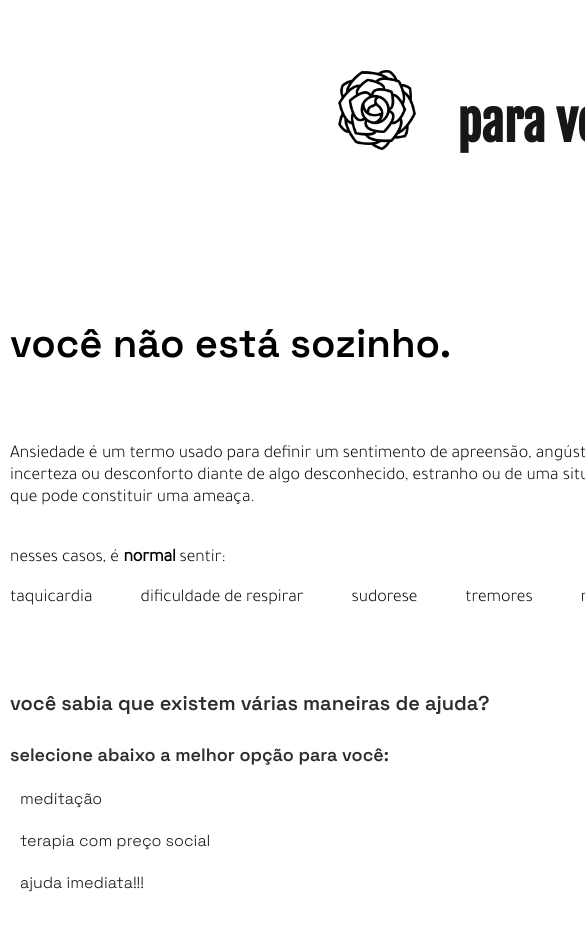
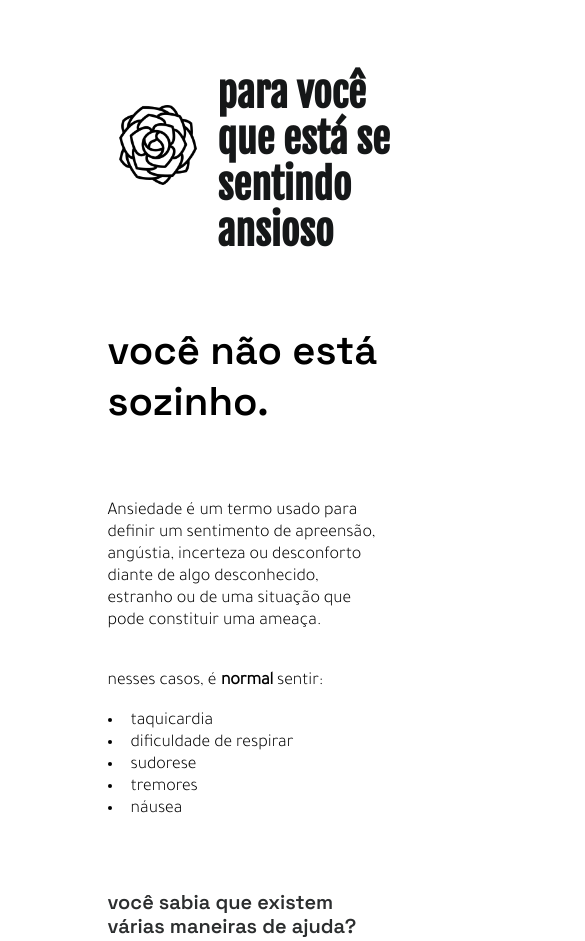
Before and after one commit to paulakoppe/lp-therapy, a plain HTML site: page index.html in a window 390 px wide. Shown: the top 941 px of the page, 585 px wide, since content can reach past the window. Drawn offline with Linux system fonts and the light colour scheme.

Commit message:
Add files via upload

```diff
--- a/index.html
+++ b/index.html
@@ -13,8 +13,10 @@
     <body>
 
       <div class="page">
+
+
     <header>
-        <img src="./assets/logo.png" alt="logo">
+        <img id="logo" src="./assets/logo.png" alt="logo">
         <h1>para você que está se sentindo ansioso</h1>
     </header>
 
@@ -29,7 +31,7 @@
     </p>
     <p class="list">
       nesses casos, é <b>normal</b> sentir:
-      <ul style="list-style: none;">
+      <ul>
       <li>taquicardia</li>
       <li>dificuldade de respirar</li>
       <li>sudorese</li>
@@ -49,9 +51,12 @@
               <a href="https://www.cvv.org.br/" target="_blank">ajuda imediata!!!</a>
         </div>
         </section>
+
         <img id="face" src="./assets/newbg.png" alt="imagem de fundo mulher">
 
- </main>
+
+
+  </main>
  <footer>
     feito com ♥ por paula koppe
   </footer>
--- a/style.css
+++ b/style.css
@@ -1,11 +1,16 @@
 body {
   margin: 0px;
   min-height: 100vh;
+
 }
 
-header img {
-  height: 80px;
-  margin: 60px 40px;
+:root {
+  font-size: 62.5%;
+}
+
+#logo   {
+  height: 8rem;
+  margin: 6rem 4rem;
 }
 
 header {
@@ -15,9 +20,9 @@ header {
 }
 
 .page {
-  width: 1500px;
+  width: 150rem;
   margin: 0 auto;
-  padding-top: 10px;
+  padding-top: .5rem;
 
 }
 
@@ -28,46 +33,46 @@ main {
 
 h1 {
   font-family: "Fjalla One", sans-serif;
-  margin-top: 60px;
-  font-size: 50px;
-  line-height: 86px;
+  margin-top: 6rem;
+  font-size: 5rem;
+  line-height: 8.6rem;
   color: #151718;
 }
 
 .text {
   display: flex;
   flex-direction: column;
-  margin: 10px;
+  margin: 1rem;
 }
 
 h4 {
   font-family: "Space Grotesk", sans-serif;
   font-weight: 600;
-  margin-top: 30px;
-  font-size: 40px;
+  margin-top: 3rem;
+  font-size: 4rem;
 }
 
 .description {
   font-family: "Tajawal", sans-serif;
-  margin-top: 20px;
+  margin-top: 2rem;
   color: black;
-  font-size: 18px;
+  font-size: 1.8rem;
 }
 
 .list {
   font-family: "Tajawal", sans-serif;
-  margin-top: 20px;
+  margin-top: 2rem;
   color: black;
-  font-size: 18px;
-  max-width: 1000px;
+  font-size: 1.8rem;
+  max-width: 100rem;
 }
 
 ul {
   display: flex;
   font-family: "Tajawal", sans-serif;
   color: black;
-  font-size: 18px;
-  gap: 48px;
+  font-size: 1.8rem;
+  gap: 4.8rem;
   list-style: none;
   margin: 0;
   padding: 0;
@@ -76,41 +81,89 @@ ul {
 
 h2 {
   font-family: "Space Grotesk", sans-serif;
-  margin-top: 50px;
-  font-size: 20px;
-  line-height: 24px;
+  margin-top: 5rem;
+  font-size: 2rem;
+  line-height: 2.4rem;
   color: #2c2e2f;
-  margin-bottom: 10px;
+  margin-bottom: 1rem;
 }
 
 h3 {
   font-family: "Space Grotesk", sans-serif;
-  font-size: 18px;
-  line-height: 24px;
+  font-size: 1.8rem;
+  line-height: 2.4rem;
   color: #2c2e2f;
-  margin-bottom: 20px;
+  margin-bottom: 2rem;
 }
 
 .menu a {
   font-family: "Space Grotesk", sans-serif;
-  padding: 10px;
+  padding: 1rem;
   color: #151718;
   text-decoration: none;
-  font-size: 16px;
-  line-height: 24px;
+  font-size: 1.6rem;
+  line-height: 2.4rem;
 }
+
 
 a:hover {
   background: #cebaee;
-  border-radius: 30px;
+  border-radius: 3rem;
   color: black;
+  transition: .2s;
 }
 
 footer {
   font-family: "Space Grotesk", sans-serif;
   display: fixed;
-  font-size: 12px;
-  line-height: 28px;
+  font-size: 1.2rem;
+  line-height: 2.8rem;
+  margin-top: 1rem;
   bottom: 0;
   left: 0;
 }
+
+@media (max-width:700px) {
+
+body {
+  display: flex;
+  justify-content: center;
+  padding-left: 25%;
+}
+
+header {
+  display: flex;
+  justify-content: flex-start;
+  align-items: center;
+}
+
+h1 {
+  font-size: 4rem;
+  max-width: 20rem;
+  line-height: 4.6rem;
+  overflow-wrap: break-word;
+  word-wrap: break-word;
+  word-break: break-word;
+}
+
+#logo {
+  margin: 10rem 2rem;
+}
+
+.text {
+  max-width: 30rem;
+}
+
+ul {
+display: block;
+list-style: inside;
+}
+
+#face {
+  display: none;
+}
+
+footer {
+  margin-top: 5rem;
+}
+}
```
